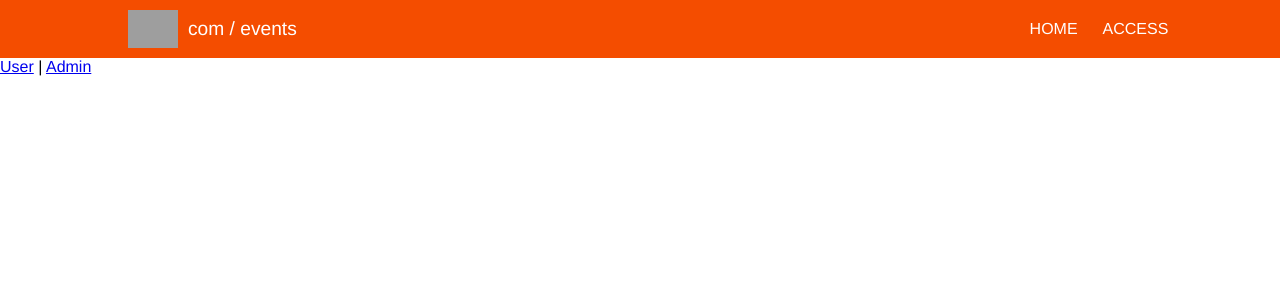
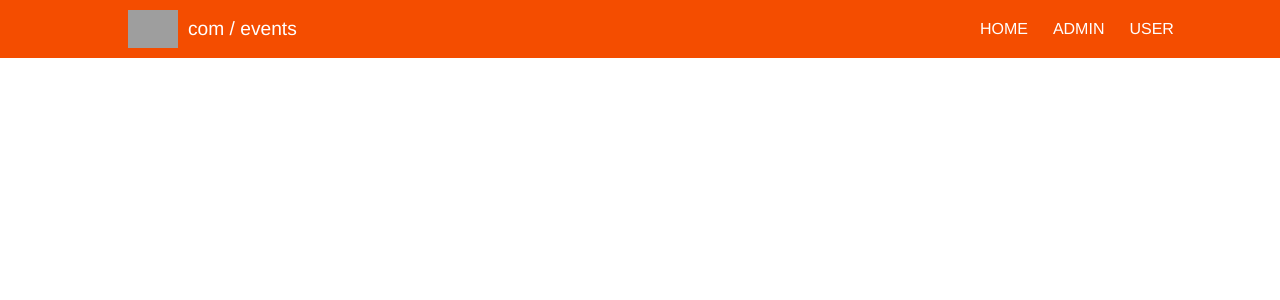
Before and after one commit to charisse10/582-project2-events, a Vue app: page /access in a window 1280 px wide. Shown: the top 300 px of the page. Built offline with nearby package versions, Linux system fonts and the light colour scheme; grey boxes are pictures that could not be loaded.

Commit message:
played with routing

```diff
--- a/src/components/AccessNav.vue
+++ b/src/components/AccessNav.vue
@@ -1,7 +1,7 @@
 <template>
   <div class="container">
-    <router-link to="/access/user">User</router-link> |
-    <router-link to="/access/admin">Admin</router-link>
+    <router-link to="user">User</router-link> |
+    <router-link to="admin">Admin</router-link>
   </div>
 </template>
 
--- a/src/components/EventList.vue
+++ b/src/components/EventList.vue
@@ -32,7 +32,6 @@
 </template>
 
 <script>
-import { ref, onMounted } from "vue";
 import { useEventsStore } from "../store/events";
 
 export default {
--- a/src/components/NavBar.vue
+++ b/src/components/NavBar.vue
@@ -3,7 +3,9 @@
     <div class="container">
       <div class="navbar">
         <router-link to="/">Home</router-link>
-        <router-link to="/access">Access</router-link>
+        <!-- <router-link to="/access">Access</router-link> -->
+        <router-link to="/admin">Admin</router-link>
+        <router-link to="/user">User</router-link>
       </div>
     </div>
     <div></div>
--- a/src/router/index.js
+++ b/src/router/index.js
@@ -1,6 +1,6 @@
 import { createRouter, createWebHistory } from "vue-router";
 import HomeView from "../views/HomeView.vue";
-import AccessView from "../views/AccessView.vue";
+// import AccessView from "../views/AccessView.vue";
 import UserView from "../views/UserView.vue";
 import AdminView from "../views/AdminView.vue";
 
@@ -11,22 +11,32 @@ const routes = [
     component: HomeView,
   },
   {
-    path: "/access",
-    name: "access",
-    component: AccessView,
-    children: [
-      {
-        path: "user",
+    path: "/user",
     name: "user",
     component: UserView,
   },
   {
-        path: "admin",
+    path: "/admin",
     name: "admin",
     component: AdminView,
   },
-    ],
-  },
+  // {
+  //   path: "/access",
+  //   name: "access",
+  //   component: AccessView,
+  //   children: [
+  //     {
+  //       path: "/user",
+  //       name: "user",
+  //       component: UserView,
+  //     },
+  //     {
+  //       path: "/admin",
+  //       name: "admin",
+  //       component: AdminView,
+  //     },
+  //   ],
+  // },
 ];
 
 const router = createRouter({
```
Lines whose indentation alone changed are shown as unchanged.
